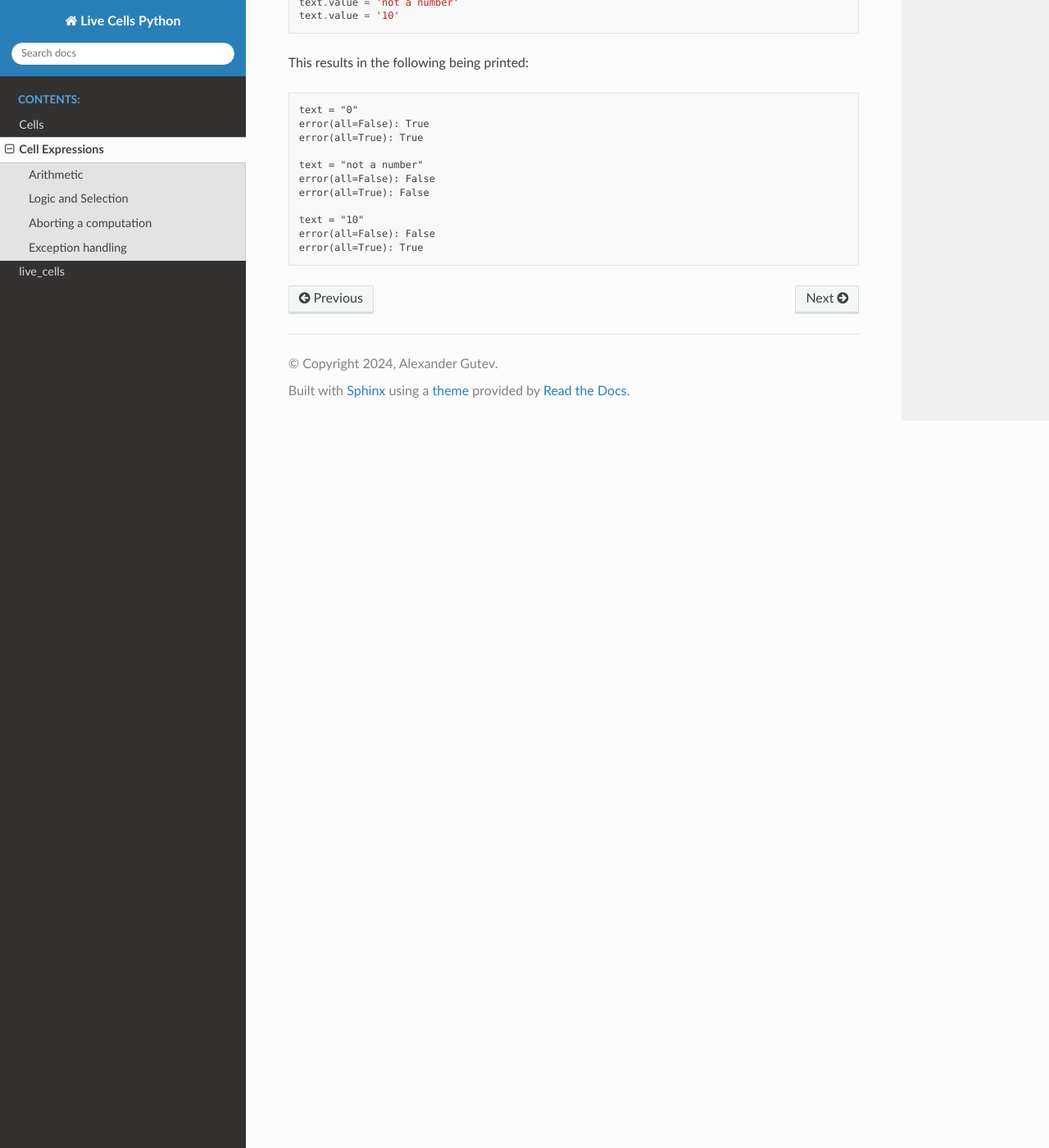
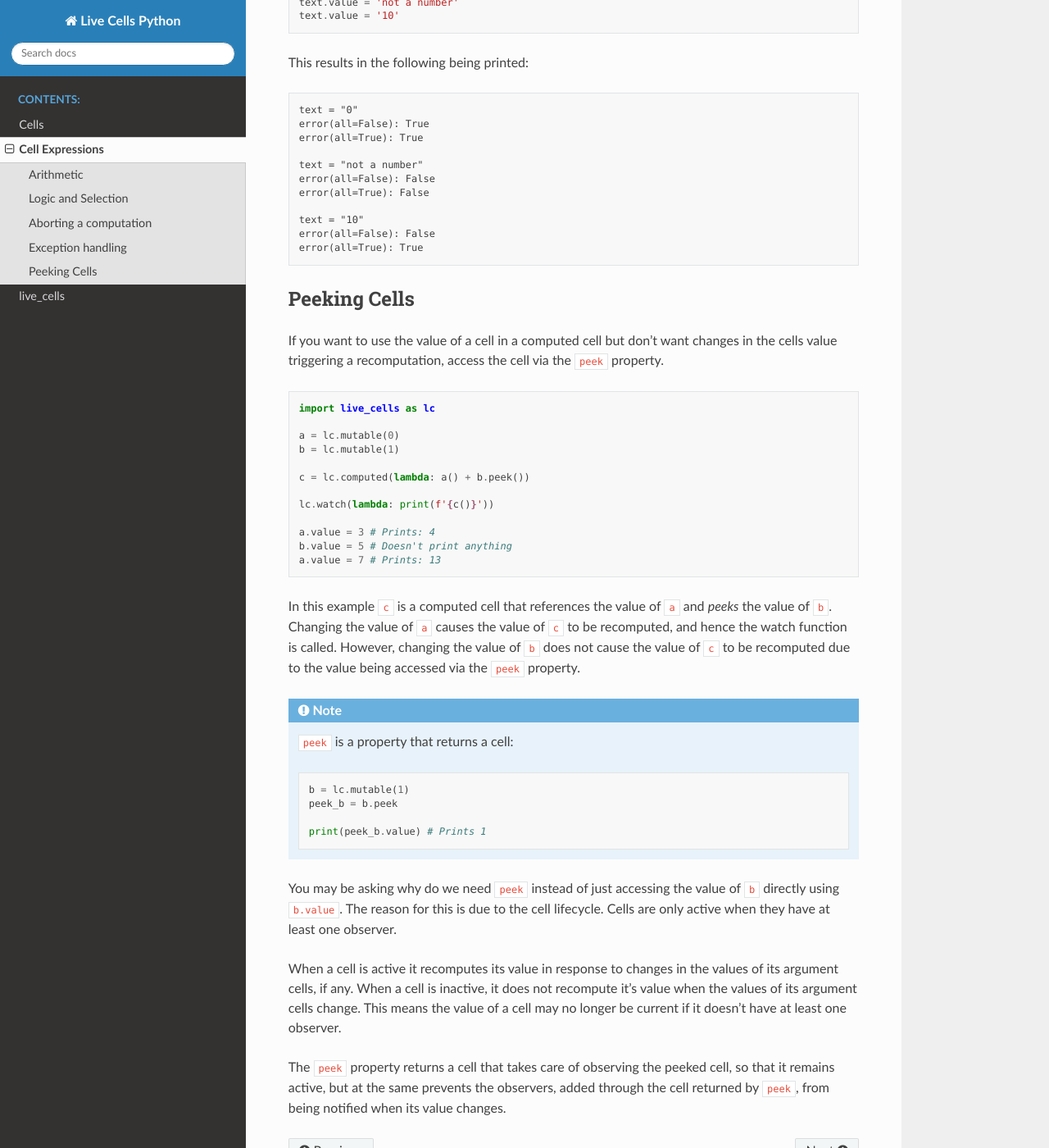
Before and after one commit to alex-gutev/live_cells_py, a Sphinx documentation site: the page built from docs/basics/cell-expressions.rst, in a window 1280 px wide and 1400 px high, scrolled down 5421 px. Shown: the whole window at 82% size. Built offline with Sphinx 7.4.7 and the Read the Docs theme 2.0.0, drawn with Linux system fonts in a browser that asks for light colours.

Commit message:
Add documentation of peek cells.

```diff
--- a/docs/basics/cell-expressions.rst
+++ b/docs/basics/cell-expressions.rst
@@ -312,3 +312,60 @@ This results in the following being printed:
    text = "10"
    error(all=False): False
    error(all=True): True
+
+=============
+Peeking Cells
+=============
+
+If you want to use the value of a cell in a computed cell but don't
+want changes in the cells value triggering a recomputation, access the
+cell via the ``peek`` property.
+
+.. code-block:: python
+
+   import live_cells as lc
+
+   a = lc.mutable(0)
+   b = lc.mutable(1)
+
+   c = lc.computed(lambda: a() + b.peek())
+
+   lc.watch(lambda: print(f'{c()}'))
+
+   a.value = 3 # Prints: 4
+   b.value = 5 # Doesn't print anything
+   a.value = 7 # Prints: 13
+
+In this example ``c`` is a computed cell that references the value of
+``a`` and *peeks* the value of ``b``. Changing the value of ``a``
+causes the value of ``c`` to be recomputed, and hence the watch
+function is called. However, changing the value of ``b`` does not
+cause the value of ``c`` to be recomputed due to the value being
+accessed via the ``peek`` property.
+
+.. note::
+
+   ``peek`` is a property that returns a cell:
+
+   .. code-block:: python
+
+      b = lc.mutable(1)
+      peek_b = b.peek
+
+      print(peek_b.value) # Prints 1
+
+You may be asking why do we need ``peek`` instead of just accessing
+the value of ``b`` directly using ``b.value``. The reason for this is
+due to the cell lifecycle. Cells are only active when they have at
+least one observer.
+
+When a cell is active it recomputes its value in response to changes
+in the values of its argument cells, if any. When a cell is inactive,
+it does not recompute it's value when the values of its argument cells
+change. This means the value of a cell may no longer be current if it
+doesn't have at least one observer.
+
+The ``peek`` property returns a cell that takes care of observing the
+peeked cell, so that it remains active, but at the same prevents the
+observers, added through the cell returned by ``peek``, from being
+notified when its value changes.
```
